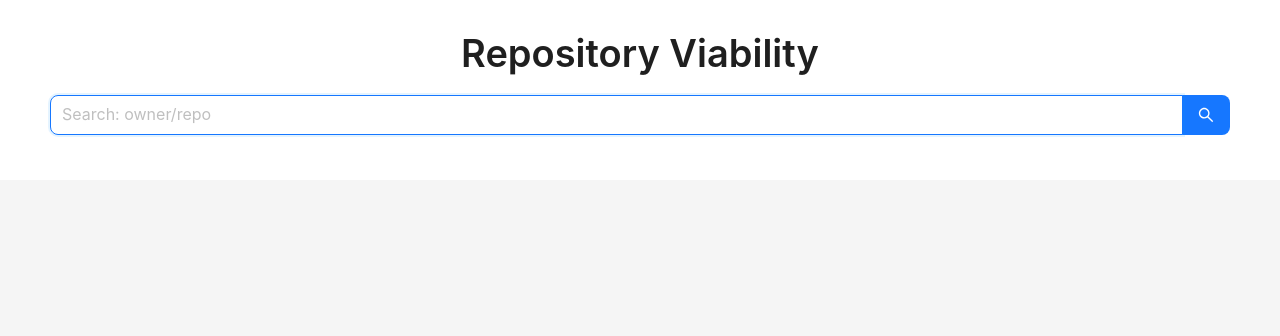
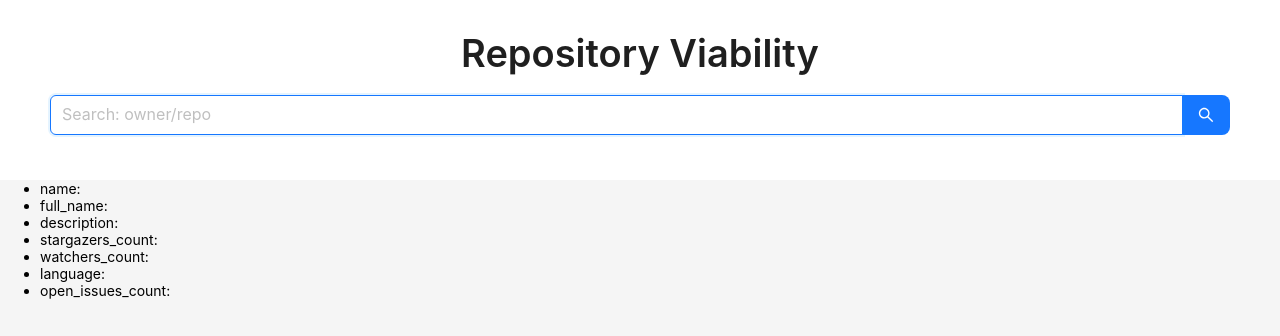
Before and after one commit to IanTorquato/anyway-repository-viability, a Next.js app: page / in a window 1280 px wide. Shown: the top 336 px of the page. Built offline with nearby package versions, Linux system fonts and the light colour scheme.

Commit message:
✨ Showing simple information

```diff
--- a/src/components/Header/index.tsx
+++ b/src/components/Header/index.tsx
@@ -33,7 +33,7 @@ export function Header({ onSearchSuccess }: HeaderProps) {
     <Layout.Header className={styles.header}>
       <Typography.Title level={1}>Repository Viability</Typography.Title>
 
-      <Input.Search size='large' placeholder='Search: owner/repo' onSearch={handleSearch} loading={loading} enterButton autoFocus />
+      <Input.Search size='large' placeholder='Search: owner/repo'  onSearch={handleSearch} loading={loading} allowClear enterButton autoFocus />
     </Layout.Header>
   )
 }
--- a/src/pages/index.tsx
+++ b/src/pages/index.tsx
@@ -1,11 +1,29 @@
 import { Layout } from 'antd'
 
+import { useState } from 'react'
 import { Header } from '../components/Header'
+import { RepositoryType } from '../types/repository'
 
 export default function Home() {
+  const [repository, setRepository] = useState<RepositoryType>()
+
+  function handleSearchRepository(repo:RepositoryType) {
+    setRepository(repo)
+  }
+
   return (
     <Layout style={{ height: '100%' }}>
-      <Header />
+      <Header onSearchSuccess={handleSearchRepository} />
+
+      <ul>
+        <li>name: {repository?.name}</li>
+        <li>full_name: {repository?.full_name}</li>
+        <li>description: {repository?.description}</li>
+        <li>stargazers_count: {repository?.stargazers_count}</li>
+        <li>watchers_count: {repository?.watchers_count}</li>
+        <li>language: {repository?.language}</li>
+        <li>open_issues_count: {repository?.open_issues_count}</li>
+      </ul>
     </Layout>
   )
 }
```
